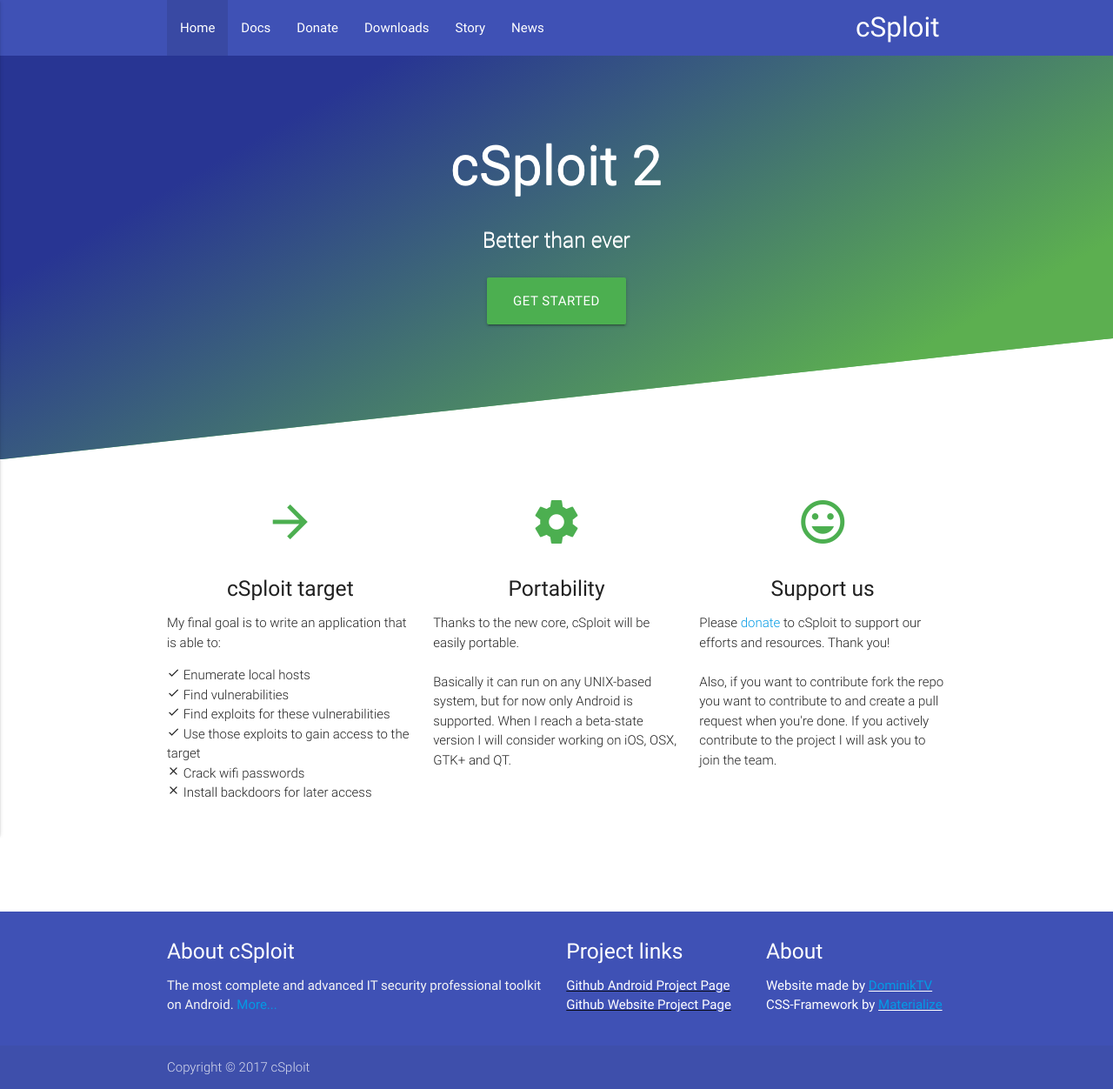
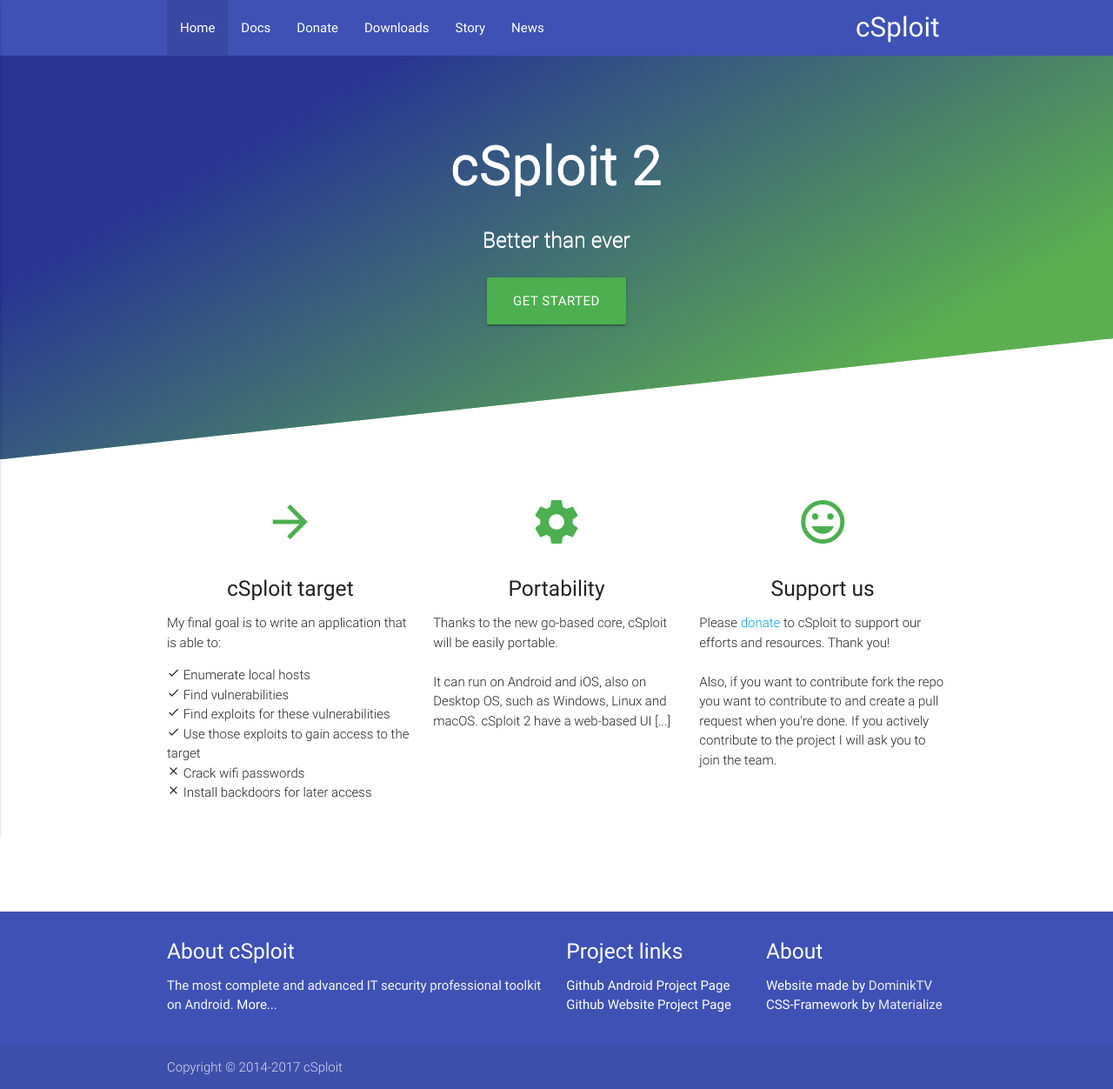
Before and after one commit to cSploit/cSploit.github.io, a Jekyll site: the page built from home.html, in a window 1280 px wide. Shown: the whole page at 87% size. Built offline with Jekyll 4.4.1, drawn with Linux system fonts in a browser that asks for light colours.

Commit message:
Bugfix, Box fixes, Footer 2.0
In this commit I have fixed a lot of bugs, added custom css values in main.css and fixed some text / spelling boxes. I have also redesigned the footer with 2 scripts and I'm going to improve it, for now is only a beta.

```diff
--- a/_layouts/blank.html
+++ b/_layouts/blank.html
@@ -81,34 +81,35 @@
 {{ content }}
     </main>
 
-
     <footer class="page-footer indigo">
       <div class="container">
         <div class="row">
           <div class="col l6 s12">
             <h5 class="white-text">About cSploit</h5>
-            <p class="grey-text text-lighten-4">The most complete and advanced IT security professional toolkit on Android. <a href="story"><font style="">More...</font></a></p>
+            <p class="grey-text text-lighten-4">The most complete and advanced IT security professional toolkit on Android. <a href="/story"><font color="#FFFFFF" style="text-decoration: none !important;">More...</font></a></p>
 
           </div>
           <div class="col l3 s12">
             <h5 class="white-text">Project links</h5>
             <ul>
-              <li><u><a class="white-text" href="https://github.com/cSploit/android">Github Android Project Page</a></u></li>
-              <li><u><a class="white-text" href="https://github.com/cSploit/cSploit.github.io">Github Website Project Page</a></u></li>
+              <li><a class="white-text" onclick="Materialize.toast('Redirecting to Github...', 4500)" href="https://github.com/cSploit/android">Github Android Project Page</a></li>
+              <li><a class="white-text" onclick="Materialize.toast('Redirecting to Github...', 4500)" href="https://github.com/cSploit/cSploit.github.io">Github Website Project Page</a>
+              </li>
             </ul>
           </div>
           <div class="col l3 s12">
             <h5 class="white-text">About</h5>
             <ul>
-              <li class="white-text">Website made by <u><a class="link-footer" target="_blank" href="http://www.dominiktv.net">DominikTV</a></u></li>
-              <li class="white-text">CSS-Framework by <u><a class="link-footer" target="_blank" href="http://materializecss.com">Materialize</a></u></li>
+              <li class="white-text">Website made by <a onclick="Materialize.toast('Redirecting to DominikTV...', 4500)" class="link-footer" target="_blank" href="http://www.dominiktv.net">DominikTV</a></li>
+              <li class="white-text">CSS-Framework by <a onclick="Materialize.toast('Redirecting to Materializecss.com...', 4500)" class="link-footer" target="_blank" href="http://materializecss.com">Materialize</a></li>
             </ul>
           </div>
         </div>
       </div>
       <div class="footer-copyright">
         <div class="container">
-        Copyright &copy; {{ site.time | date: '%Y' }} cSploit
+          <!-- build-full-date.js | build-year.js | {{ site.time | date: '%Y' }} -->
+          Copyright &copy; <script src="../js/build-full-date.js"></script> cSploit
         </div>
       </div>
     </footer>
--- a/css/main.css
+++ b/css/main.css
@@ -408,3 +408,8 @@
   color: #000000;
   background-color: #000000;
 }
+
+.link-footer {
+  color: #EEEEEE !important;
+  text-decoration: none !important;
+}
--- a/home.html
+++ b/home.html
@@ -46,9 +46,10 @@
                     <h2 class="center green-text"><i class="medium material-icons">settings</i></h2>
                     <h5 class="center">Portability</h5>
 
-                    <p class="light">Thanks to the new core, cSploit will be easily portable.
-                        <br /><br />
-                        Basically it can run on any UNIX-based system, but for now only Android is supported. When I reach a beta-state version I will consider working on iOS, OSX, GTK+ and QT.</p>
+                    <p class="light">Thanks to the new go-based core, cSploit will be easily portable.
+                        <br><br>
+                        It can run on Android and iOS, also on Desktop OS, such as Windows, Linux and macOS.
+                        cSploit 2 have a web-based UI [...] <!-- TODO: Build description --> </p>
                 </div>
             </div>
 
--- /dev/null
+++ b/js/build-full-date.js
@@ -0,0 +1,8 @@
+var i = 2014;
+var c = new Date().getFullYear();
+
+if (c == i) {
+    document.write(i);
+} else {
+    document.write(i + "-" + c);
+}
--- /dev/null
+++ b/js/build-year.js
@@ -0,0 +1 @@
+document.write(new Date().getFullYear());
```
Also changed, not shown: _posts/2016-12-02-csploit_2-updates.md (+1 -1 lines), _posts/2017-01-19-csploit_2-quick-update.md (+3 -0 lines).
